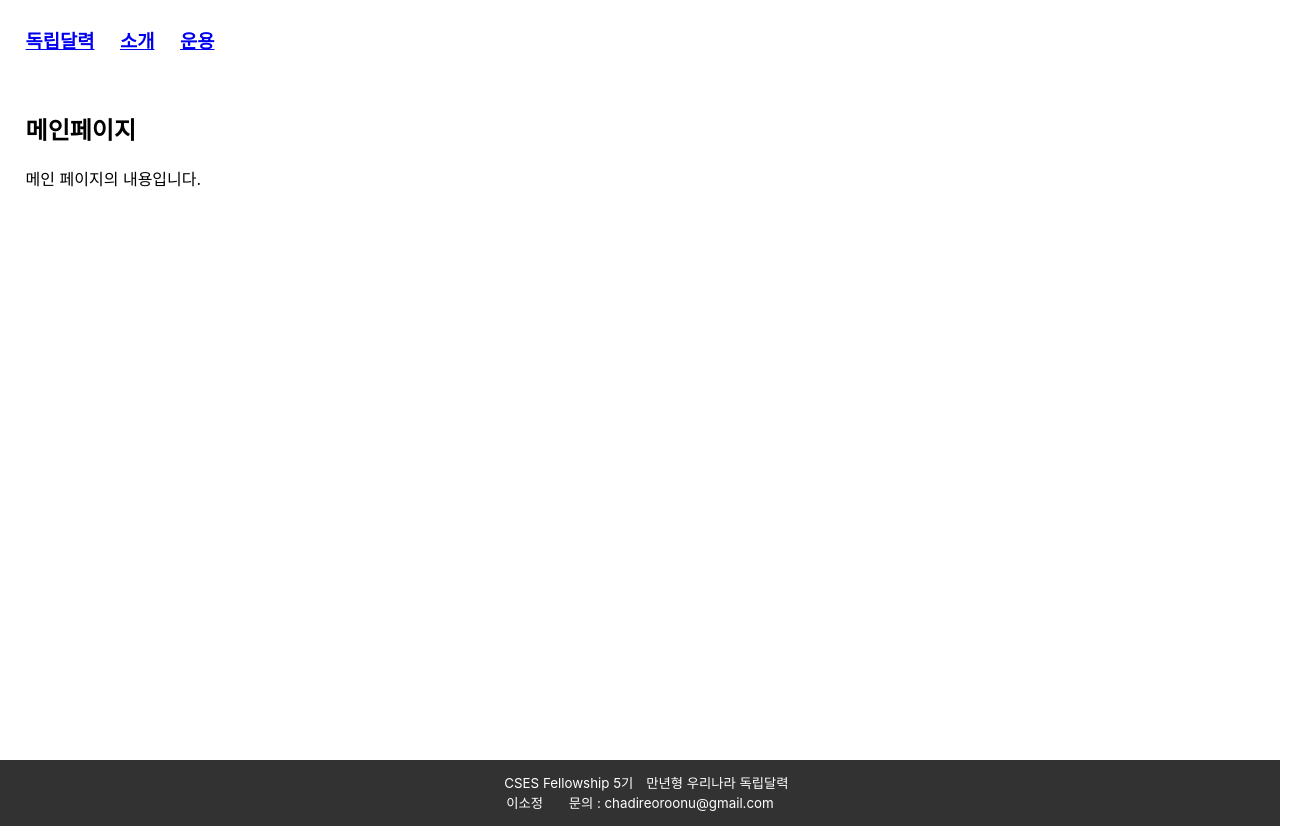
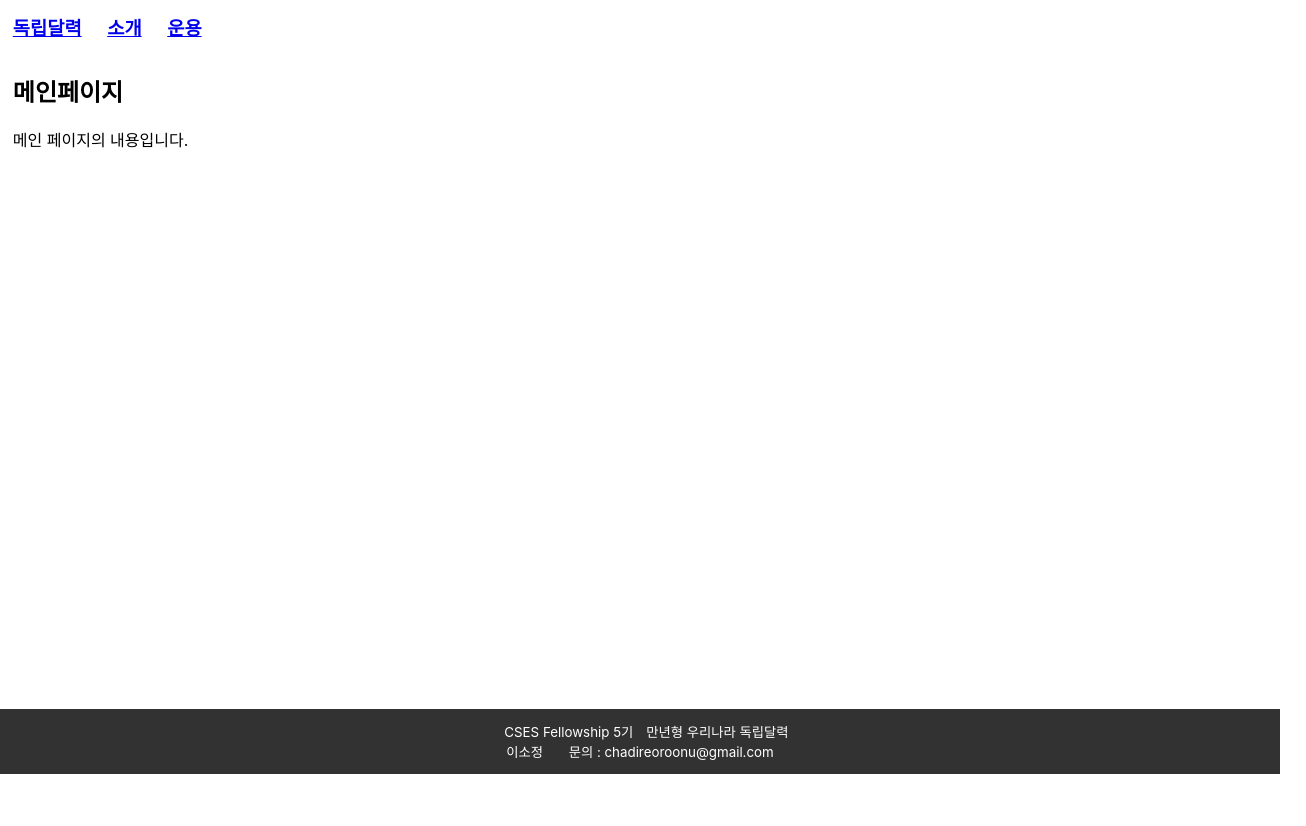
Before and after one commit to chadireoroonu/Independence, a React (Create React App) app in the folder calendar/: page / in a window 1280 px wide. Shown: the whole page, 1306 px wide, since content can reach past the window. After the commit the page ends 800 px from the top, so only its background shows below. Built offline with nearby package versions, Linux system fonts and the light colour scheme.

Commit message:
💄 Design: app.js css

```diff
--- a/calendar/src/App.css
+++ b/calendar/src/App.css
@@ -27,7 +27,6 @@
   width: 100%;
   display: flex;
   flex-direction: row;
-  padding: 1%;
 }
 
 #header h3 {
@@ -41,11 +40,9 @@
 
 /* body */
 #body {
-  /* height: ; */
   width: 100%;
   display: flex;
   flex-direction: column;
-  padding: 1%;
 }
 
 /* footer */
@@ -73,7 +70,7 @@
 
 .inner-footer-line {
   display: flex;
-  margin: 0 1%;
+  padding: 0 1%;
 }
 
 #footer-second-line {
```
